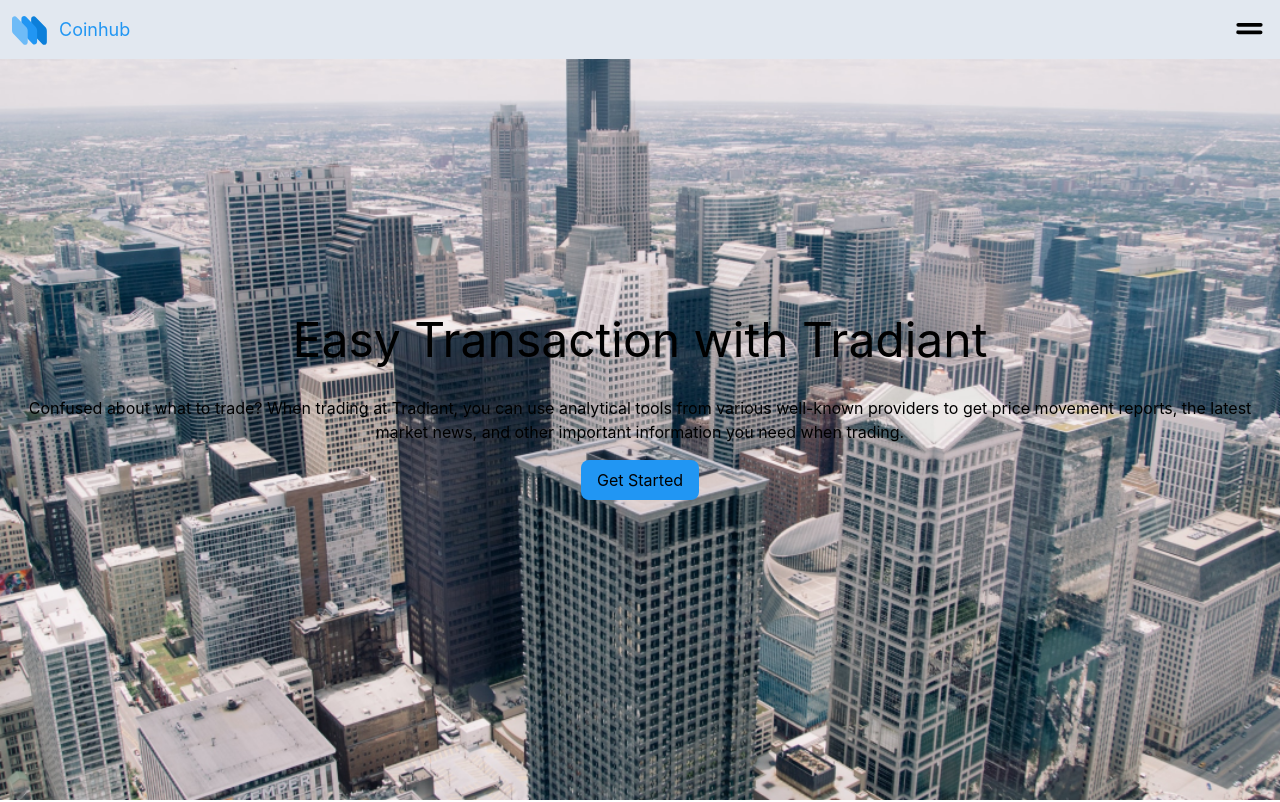
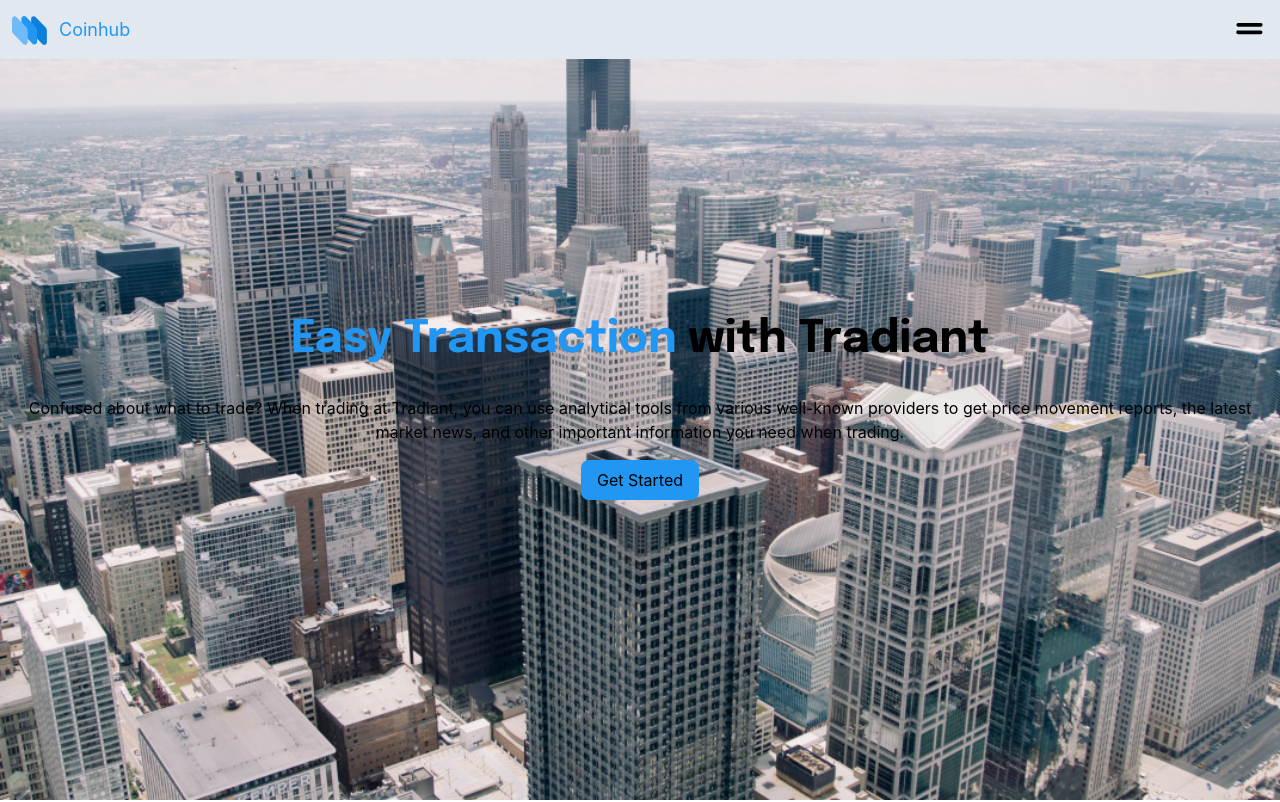
Before and after one commit to Boblee24/coinhub, a React (Create React App) app: page /why_us in a window 1280 px wide. Shown: the top 802 px of the page. Built offline with nearby package versions, Linux system fonts and the light colour scheme.

Commit message:
third commit

```diff
--- a/src/components/Header.js
+++ b/src/components/Header.js
@@ -17,7 +17,7 @@ const Header = (props) => {
                 <div>
                     <ul className='flex justify-center flex-col py-7 items-start'>
                         <li><Link to="/about" onClick={props.handleHarmbugerclick}>About</Link></li>
-                        <li><Link to="/why_us" onClick={props.handleHarmbugerclick}>Why Us</Link></li>
+                        <li><Link to="/why_us" onClick={props.handleHarmbugerclick}>Why Us?</Link></li>
                         <li><Link to="/blog" onClick={props.handleHarmbugerclick}>Blog</Link></li>
                         <li><Link to="/journey" onClick={props.handleHarmbugerclick}>Journey</Link></li>
                         <li><Link to="/help" onClick={props.handleHarmbugerclick}>Help</Link></li>
--- a/src/components/Why_hero.js
+++ b/src/components/Why_hero.js
@@ -6,7 +6,7 @@ const WHY_HERO = () => {
     <div className='why_hero relative bg-no-repeat bg-cover h-[100dvh] m-0 p-0 bg-center' style={{backgroundImage : `url(${Images.why_hero})`}}>
       <div className='flex justify-center flex-col h-full p-2 z-20'>
       <div className='text-center'>
-        <h2 className='text-5xl my-3 leading-[3.5rem]'><span>Easy Transaction</span> with Tradiant</h2>
+        <h2 className='text-5xl font-[Epilogue] font-bold text-[2.8rem] my-3 leading-[3.5rem]'><span className='text-[#2196F3]'>Easy Transaction</span> with Tradiant</h2>
         <p className='py-4'>Confused about what to trade? When trading at Tradiant, you can use analytical tools from various well-known providers to get price movement reports, the latest market news, and other important information you need when trading.</p>
         <button className=''>Get Started</button>
       </div>
```
